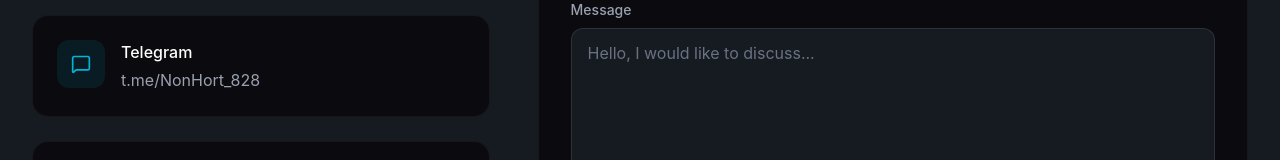
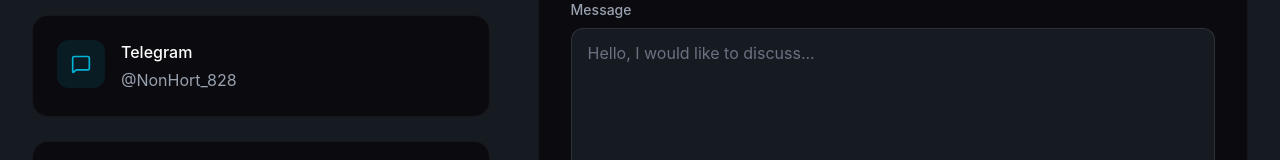
Before and after one commit to HORT7M/my_porflio, a React app: page / in a window 1280 px wide. Shown: the part 6102-6262 px from the top of the page. Built offline with nearby package versions, Linux system fonts and the light colour scheme; the HTML template or start-up script is replaced by a standard one.

Commit message:
Update Telegram contact text to @NonHort_828

```diff
--- a/src/components/Contact.tsx
+++ b/src/components/Contact.tsx
@@ -112,7 +112,7 @@ export default function Contact() {
               <div>
                 <h4 className="text-white font-medium mb-1">Telegram</h4>
                 <a href={`https://${personalInfo.telegram}`} target="_blank" rel="noopener noreferrer" className="text-gray-400 hover:text-techblue transition-colors">
-                  {personalInfo.telegram}
+                  @NonHort_828
                 </a>
               </div>
             </div>
```
